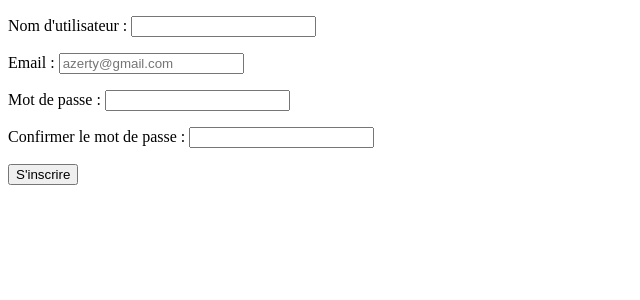
After one commit to FutRR/forumPlateau_V2, a PHP site: page /view/forum/register.php in a window 1280 px wide. The commit adds this page. Shown: the top 300 px of the page, without its empty margins (0-640 px from the left). Run offline with PHP 8.4, Linux system fonts and the light colour scheme.

Commit message:
started register page

```diff
--- a/view/forum/detailsTopic.php
+++ b/view/forum/detailsTopic.php
@@ -8,6 +8,8 @@ $posts = $result["data"]['posts'];
 </h1>
 
 <?php
+if (isset($topic)) {
+
     foreach ($posts as $post) { ?>
         <p>
             <?= $post->getContenu(); ?>
@@ -17,3 +19,6 @@ foreach ($posts as $post) { ?>
             <?= $post->displayHeureMessage() ?>
         </p>
     <?php }
+} else { ?>
+    <p>Aucun Topic</p>
+<?php }
--- /dev/null
+++ b/view/forum/register.php
@@ -0,0 +1,55 @@
+<!DOCTYPE html>
+<html lang="fr">
+
+<head>
+    <meta charset="UTF-8">
+    <meta name="viewport" content="width=device-width, initial-scale=1.0">
+    <title>S'inscrire</title>
+</head>
+
+<body>
+
+    <div class="container-fluid">
+        <div class="col align-self-center">
+            <form action="index.php?ctrl=security&action=register" method="POST" enctype="multipart/form-data"
+                class="mb-3 mx-auto">
+                <p>
+                    <label class="form-label">
+                        Nom d'utilisateur :
+                        <input type="text" name="username" class="form-control">
+                    </label>
+                </p>
+
+                <p>
+                    <label class="form-label">
+                        Email :
+                        <input type="email" name="email" placeholder="azerty@gmail.com" class="form-control">
+                    </label>
+                </p>
+
+                <p>
+                    <label class="form-label">
+                        Mot de passe :
+                        <input type="password" name="password1" class="form-control">
+                    </label>
+                </p>
+
+                <p>
+                    <label class="form-label">
+                        Confirmer le mot de passe :
+                        <input type="password" name="password2" class="form-control">
+                    </label>
+                </p>
+
+                <p>
+                    <label class="form-label">
+                        <input class="btn btn-primary" type="submit" value="S'inscrire">
+                    </label>
+                </p>
+            </form>
+        </div>
+    </div>
+
+</body>
+
+</html>
```
Also changed, not shown: controller/SecurityController.php (+30 -4 lines), view/layout.php (+5 -4 lines). Lines whose indentation alone changed are shown as unchanged.
